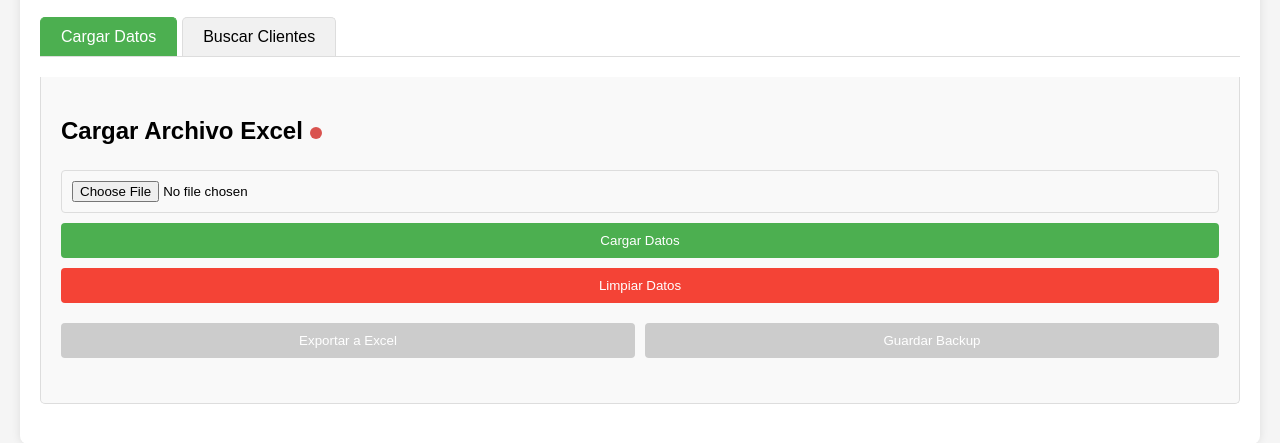
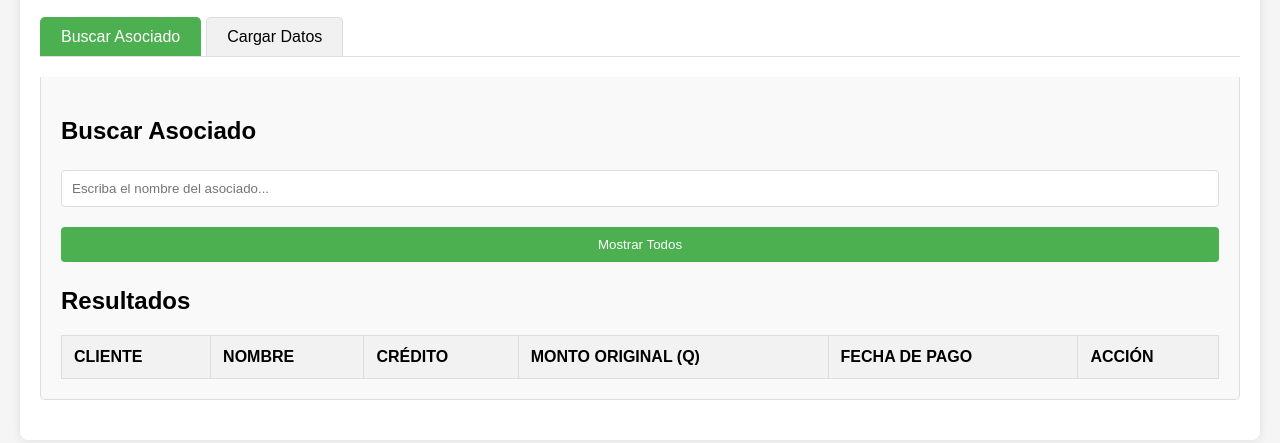
Before and after one commit to Festuardo/gestorcreditos, a plain HTML site: page index.html in a window 1280 px wide. Shown: the part 153-596 px from the top of the page. Drawn offline with Linux system fonts and the light colour scheme.

Commit message:
Update index.html

```diff
--- a/index.html
+++ b/index.html
@@ -305,30 +305,15 @@
 
         <div class="tab-section">
             <div class="tabs">
-                <div class="tab active" data-tab="upload">Cargar Datos</div>
-                <div class="tab" data-tab="search">Buscar Clientes</div>
+                <div class="tab active" data-tab="search">Buscar Asociado</div>
+                <div class="tab" data-tab="upload">Cargar Datos</div>
             </div>
 
-            <div id="uploadTab" class="tab-content active">
-                <div class="upload-section">
-                    <h2>Cargar Archivo Excel <span id="statusIndicator" class="status-indicator status-red"></span></h2>
-                    <input type="file" id="excelFile" accept=".xlsx, .xls">
-                    <button id="uploadBtn">Cargar Datos</button>
-                    <button id="clearBtn" class="clear-btn" disabled>Limpiar Datos</button>
-                    <div id="uploadMessage" class="message"></div>
-                    <div id="fileInfo" class="message info" style="display: none;"></div>
-                    <div class="file-actions">
-                        <button id="exportBtn" disabled>Exportar a Excel</button>
-                        <button id="saveBackupBtn" disabled>Guardar Backup</button>
-                    </div>
-                </div>
-            </div>
-
-            <div id="searchTab" class="tab-content">
+            <div id="searchTab" class="tab-content active">
                 <div class="search-section">
-                    <h2>Buscar Cliente</h2>
+                    <h2>Buscar Asociado</h2>
                     <div class="search-container">
-                        <input type="text" id="searchInput" placeholder="Escriba el nombre del cliente...">
+                        <input type="text" id="searchInput" placeholder="Escriba el nombre del asociado...">
                         <button id="showAllBtn">Mostrar Todos</button>
                     </div>
                     <div id="searchMessage" class="message"></div>
@@ -353,6 +338,21 @@
                                 <!-- Los datos se cargarán aquí -->
                             </tbody>
                         </table>
+                    </div>
+                </div>
+            </div>
+
+            <div id="uploadTab" class="tab-content">
+                <div class="upload-section">
+                    <h2>Cargar Archivo Excel <span id="statusIndicator" class="status-indicator status-red"></span></h2>
+                    <input type="file" id="excelFile" accept=".xlsx, .xls">
+                    <button id="uploadBtn">Cargar Datos</button>
+                    <button id="clearBtn" class="clear-btn" disabled>Limpiar Datos</button>
+                    <div id="uploadMessage" class="message"></div>
+                    <div id="fileInfo" class="message info" style="display: none;"></div>
+                    <div class="file-actions">
+                        <button id="exportBtn" disabled>Exportar a Excel</button>
+                        <button id="saveBackupBtn" disabled>Guardar Backup</button>
                     </div>
                 </div>
             </div>
```
